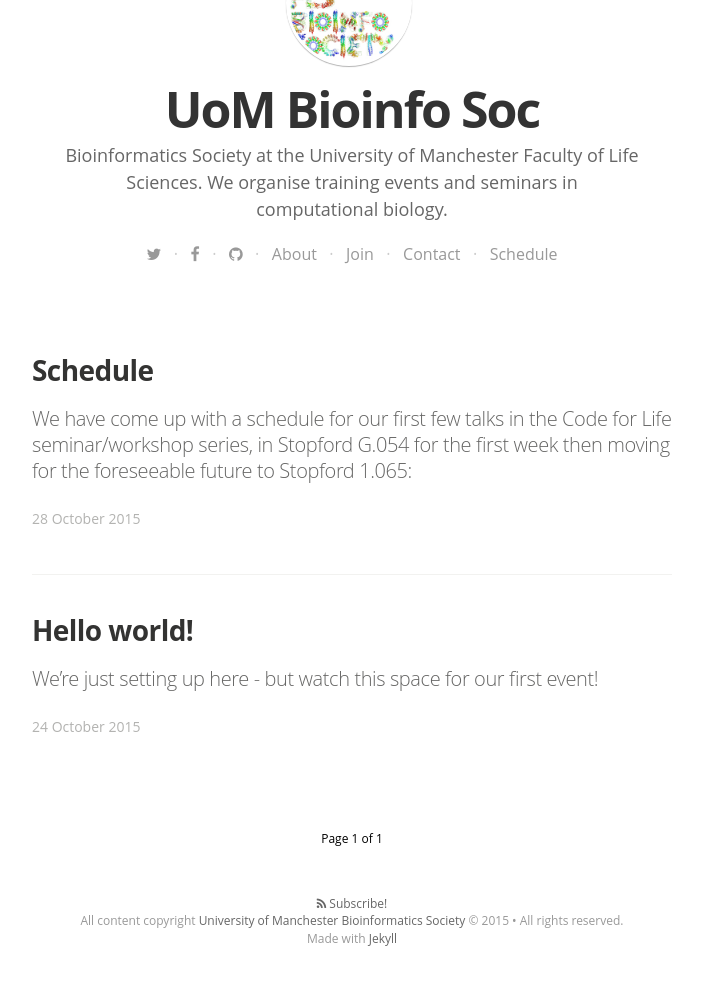
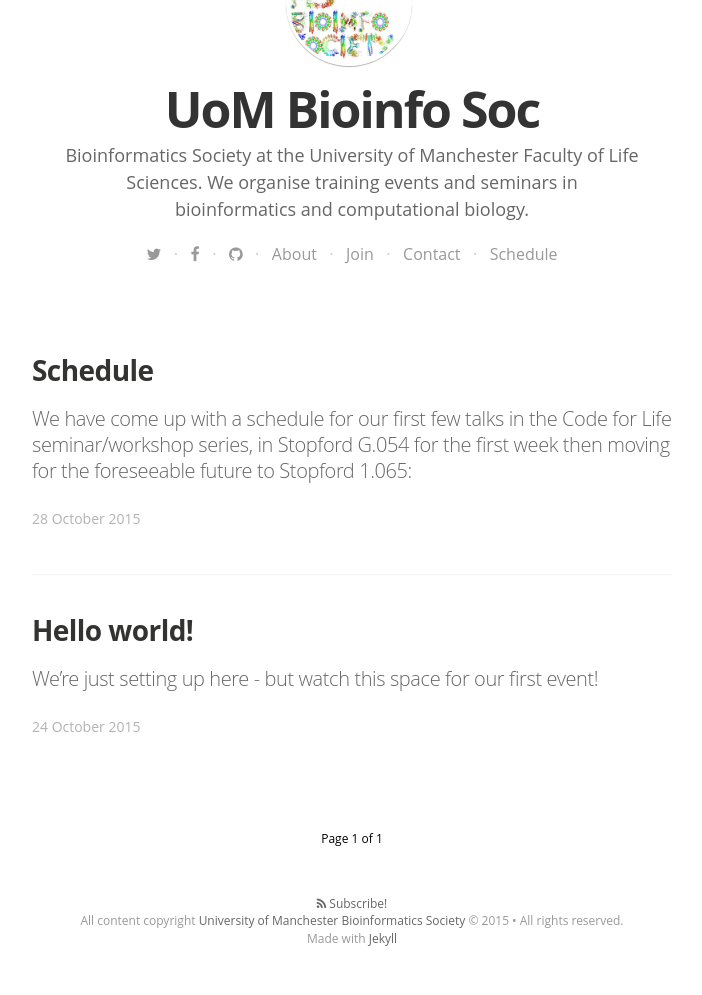
Before and after one commit to UoMBioinfoSoc/UoMBioinfoSoc.github.io, a Jekyll site: the page built from index.html, in a window 1280 px wide. Shown: the part 450-1445 px from the top of the page, without its empty margins (288-990 px from the left). Built offline with Jekyll 4.4.1, drawn with Linux system fonts in a browser that asks for light colours; nearby versions of some CDN libraries; some web fonts are replaced; Markdown is read by kramdown in place of the engine named in the settings; the list of posts is cut into pages by our own code; some of the changed lines change nothing that is shown.

Commit message:
Changed _config.yml, _includes/head.html

```diff
--- a/_config.yml
+++ b/_config.yml
@@ -7,8 +7,9 @@
   - jemoji
 
 # Site settings
+longtitle: "University of Manchester Bioinformatics Society"
 title: "UoM Bioinfo Soc"
-description: "Bioinformatics Society at the University of Manchester Faculty of Life Sciences. We organise training events and seminars in computational biology."
+description: "Bioinformatics Society at the University of Manchester Faculty of Life Sciences. We organise training events and seminars in bioinformatics and computational biology."
 
 email: uombioinfosoc@gmail.com
 #blog logo
--- a/_includes/head.html
+++ b/_includes/head.html
@@ -5,7 +5,7 @@
   <!-- (1) force latest IE rendering engine: bit.ly/1c8EiC9 -->
   <meta http-equiv="X-UA-Compatible" content="IE=edge">
 
-  <title>{% if page.title %}{{ page.title }}{% else %}{{ site.title }}{% endif %}</title>
+  <title>{% if page.title %}{{ page.title }}{% elsif site.longtitle %}{{ site.longtitle }}{% else %}{{ site.title }}{% endif %}</title>
   <meta name="description" content="{% if page.excerpt %}{{ page.excerpt }}{% else %}{{ site.description }}{% endif %}" />
 
   <meta name="HandheldFriendly" content="True" />
@@ -24,8 +24,8 @@
     {% endif %}
   {% endif %}
 
-  <meta property="og:site_name" content="{{ site.title }}" />
-  <meta property="og:title" content="{% if page.title %}{{ page.title }}{% else %}{{ site.title }}{% endif %}"/>
+  <meta property="og:site_name" content="{{ site.longtitle }}" />
+  <meta property="og:title" content="{% if page.title %}{{ page.title }}{% else %}{{ site.longtitle }}{% endif %}"/>
   {% if page.excerpt %}
   <meta property="og:description" content="{{ page.excerpt | strip_html | strip_newlines | truncate: 200 }}" />
   {% elsif site.description %}
```
